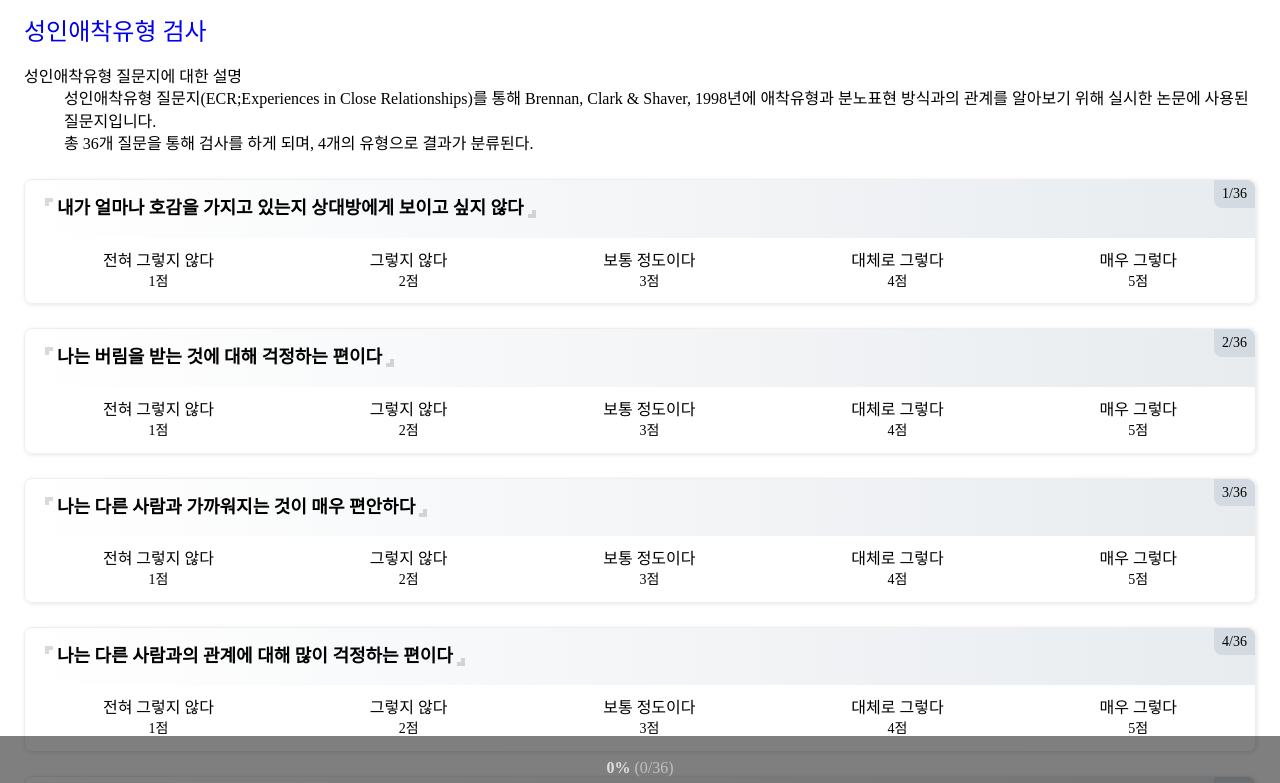
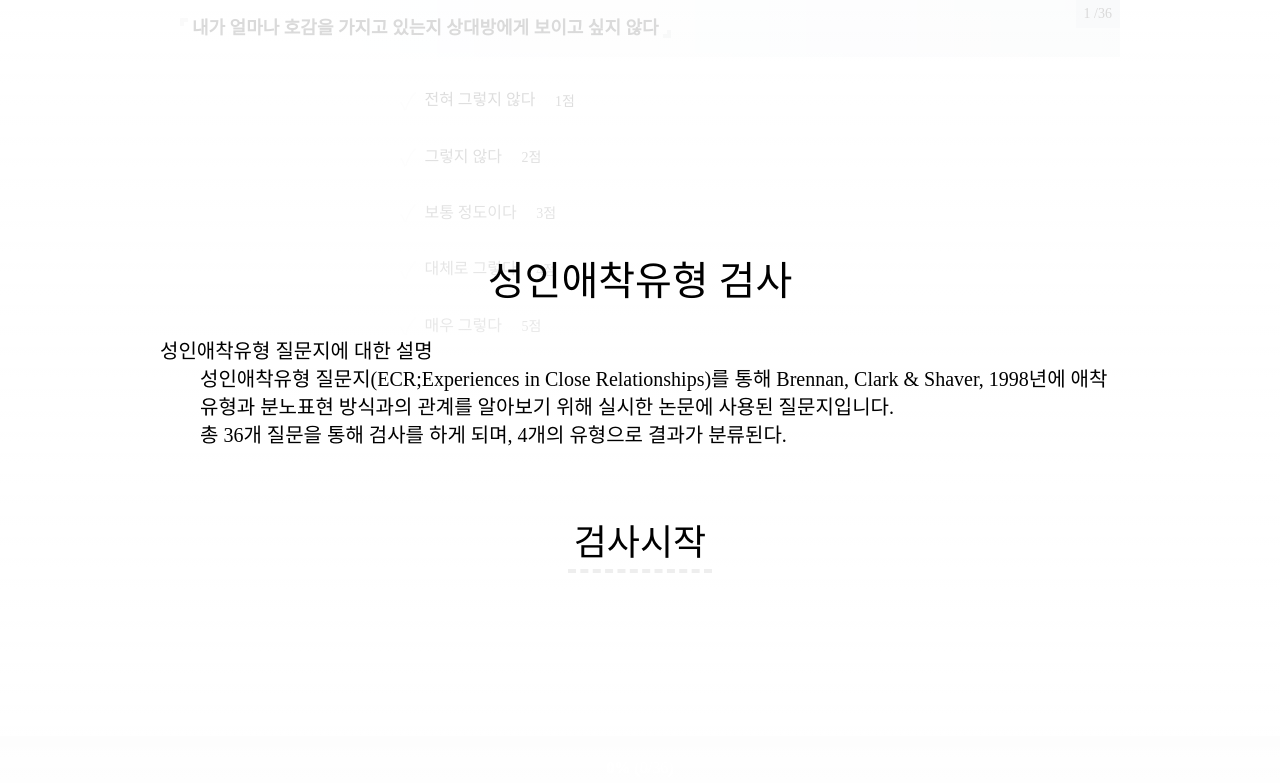
Before and after one commit to oshx/ecr, a Svelte app: page / in a window 1280 px wide. Shown: the top 783 px of the page. Built offline with nearby package versions, Linux system fonts and the light colour scheme.

Commit message:
설문 과정을 세로 진행에서 가로로 넘기는 방식으로 수정

```diff
--- a/src/App.svelte
+++ b/src/App.svelte
@@ -7,8 +7,15 @@
 
 <style>
 :global(html, body) {
+  margin: 0;
+  padding: 0;
   font-size: 16px;
   line-height: 1.4;
+}
+
+:global(div) {
+  margin: 0;
+  padding: 0;
 }
 
 :global(h1, h2, h3, h4, h5, h6) {
--- a/src/components/ExperimentIndicator.svelte
+++ b/src/components/ExperimentIndicator.svelte
@@ -3,6 +3,7 @@
   export let progress = 0;
 
   $: completed = progress === total;
+  $: percent = Math.round(progress / total * 100);
 </script>
 
 {#if total}
@@ -12,8 +13,8 @@
         <button type="submit">결과 보기</button>
       {:else}
         <strong>
-          <i style={`width:${(progress / total) * 100}%`}></i>
-          <span>{Math.round((progress / total) * 100)}%</span>
+          <i style={`width:${percent}%`}></i>
+          <span>{percent}%</span>
           <em>({progress}/{total})</em>
         </strong>
       {/if}
--- a/src/components/ExperimentSheet.svelte
+++ b/src/components/ExperimentSheet.svelte
@@ -6,16 +6,26 @@
 
   export let message = null;
 
+  let scrollTimer = 0;
+
   const dispatch = createEventDispatcher();
 
-  async function handleUpdate() {
-    return window.document
-      .querySelector(
-        `#experiment-card${answerList.findIndex((value) => !value)}`
-      )
-      ?.scrollIntoView({
+  function handleNextCenter() {
+    const next = answerList.findIndex(value => !value);
+    if (!next) return;
+    return window.document.getElementById("track").scrollTo({
+      left: window.document.getElementById("_" + next).offsetLeft,
       behavior: "smooth",
     });
+  }
+
+  function handleScroll() {
+    clearTimeout(scrollTimer);
+    return scrollTimer = setTimeout(handleNextCenter, 500);
+  }
+
+  async function handleUpdate() {
+    handleNextCenter();
   }
 
   const createChangeEventHandler = (index) => (changeEvent) => {
@@ -31,14 +41,18 @@
       {message}
     </h2>
   {:else}
+    <div id="track"
+         class="track"
+         on:scroll={handleScroll}>
       {#each QuestionList as question, index}
         <div
-        id={`experiment-card${index}`}
-        class="card"
-        class:card--completed={answerList[index]}
-      >
+          id={`_${index}`}
+          class="container">
+          <div class="card"
+               class:container--completed={answerList[index]}>
             <h2 class="title">
-          <span class="title__prefix">{index + 1}/{QuestionList.length}</span>
+              <span class="title__prefix">{index + 1}
+                /{QuestionList.length}</span>
               <strong class="title__main">{question}</strong>
             </h2>
             <div class="content">
@@ -59,23 +73,43 @@
               {/each}
             </div>
           </div>
+        </div>
       {/each}
+    </div>
   {/if}
 </div>
 
 <style>
+  .track {
+    max-width: 100%;
+    overflow: auto;
+    white-space: nowrap;
+    text-align: center;
+    font-size: 0;
+    line-height: 0;
+  }
+
+  .container {
+    display: inline-block;
+    width: 100%;
+    vertical-align: top;
+  }
+
+  .container.container--middle {
+    vertical-align: middle;
+  }
+
   .card {
-    display: block;
-    margin: 24px auto 0;
-    border: 1px solid #eee;
-    border-radius: 8px;
-    box-shadow: 1px 1px 4px rgba(0, 0, 0, 0.1), inset 0 0 4px #fff;
+    max-width: 960px;
+    margin: 0 auto;
+    white-space: normal;
+    line-height: 1.4;
+    font-size: 14px;
     color: #000;
   }
 
-  .card.card--completed {
-    box-shadow: inset 0 0 4px rgba(0,0,0,0.25), 0 0 128px inset rgba(0, 0, 0, 0.1);
-    color: rgba(0,0,0,.3);
+  h1 {
+    font-size: 24px;
   }
 
   .title {
@@ -84,8 +118,8 @@
     font-size: 18px;
     line-height: 1.4;
     font-weight: 400;
-    border-radius: 8px 8px 0 0;
     color: inherit;
+    text-align: left;
     background-image: linear-gradient(90deg, transparent, rgba(33, 66, 99, 0.1));
   }
 
@@ -100,11 +134,10 @@
     font-size: 14px;
     font-weight: 400;
     padding: 4px 8px;
-    border-radius: 4px 4px 0 0;
     text-align: right;
-    background-color: rgba(33,66,99,.1);
-    border-radius: 0 8px 0 8px;
+    background-color: rgba(33, 66, 99, .1);
   }
+
   .title__main {
     display: block;
     padding: 16px;
@@ -117,7 +150,7 @@
     content: "";
     display: inline-block;
     margin: 0 4px;
-    border: 4px solid rgba(0,0,0,.15);
+    border: 4px solid rgba(0, 0, 0, .15);
     width: 4px;
     height: 4px;
   }
@@ -135,23 +168,17 @@
   }
 
   .content {
-    display: flex;
-    flex-direction: row;
-    justify-content: stretch;
+    padding: 16px;
   }
 
   .item {
     position: relative;
-    display: flex;
-    margin: 4px;
-    padding: 8px 4px;
-    flex-direction: column;
-    text-align: center;
-    align-items: center;
+    max-width: 480px;
+    display: block;
+    margin: 0 auto;
+    padding: 16px;
     word-break: keep-all;
-    justify-content: center;
-    flex-grow: 1;
-    flex-shrink: 1;
+    text-align: left;
   }
 
   .item input {
@@ -165,25 +192,66 @@
   }
 
   .item input:checked + strong::before {
+    color: #369;
+  }
+
+  .item input:checked + strong::after,
+  .item input:checked ~ em::before {
+    opacity: 1;
+  }
+
+  .item strong {
+    position: relative;
+    display: inline-block;
+    vertical-align: middle;
+    padding-right: 8px;
+    margin-right: 8px;
+    font-size: 16px;
+    font-weight: 400;
+  }
+
+  .item strong::before {
     content: '\2713';
+    margin-right: 8px;
+    display: inline-block;
+    vertical-align: middle;
+    text-align: center;
+    font-size: 24px;
+    line-height: 1;
+    color: #eee;
+  }
+
+  .item strong::after {
+    content: '';
+    position: absolute;
+    left: 0;
+    right: 0;
+    bottom: 0;
+    border-bottom: 4px dashed rgba(33, 66, 99, .25);
+    opacity: 0;
+    transition: opacity .25s ease;
+  }
+
+  .item em {
+    position: relative;
+    display: inline-block;
+    vertical-align: middle;
+    font-size: 14px;
+    font-weight: 400;
+    font-style: normal;
+  }
+
+  .item em::before {
+    content: '';
     position: absolute;
     top: 0;
     right: 0;
     bottom: 0;
     left: 0;
-    text-align: center;
-    font-size: 48px;
-    line-height: 1;
-    color: rgba(66,99,196,.75);
-  }
-
-  .item strong {
-    font-size: 16px;
-    font-weight: 400;
-  }
-  .item em {
-    font-size: 14px;
-    font-weight: 400;
-    font-style: normal;
+    margin: -4px -8px;
+    border: 4px dashed rgba(33, 66, 99, .25);
+    border-radius: 100%;
+    opacity: 0;
+    transition: opacity .25s ease;
   }
 </style>
--- a/src/components/InformationSheet.svelte
+++ b/src/components/InformationSheet.svelte
@@ -1,7 +1,20 @@
 <script>
-  import {QuestionList, ResultList} from "../core/constants"
+  import { QuestionList, ResultList } from "../core/constants";
+
+  export let intro = false;
+
+  let block = !!intro;
+
+  function handleClickStart() {
+    block = false;
+  }
 </script>
 
+<div class="container" class:fullscreen={intro} class:hide={!block}>
+  <div class="content">
+    {#if intro}
+      <h1>성인애착유형 검사</h1>
+    {/if}
     <dl>
       <dt>성인애착유형 질문지에 대한 설명</dt>
       <dd>
@@ -9,10 +22,95 @@
         Shaver, 1998년에 애착유형과 분노표현 방식과의 관계를 알아보기 위해 실시한 논문에 사용된 질문지입니다.
       </dd>
       <dd>
-    총 {QuestionList.length}개 질문을 통해 검사를 하게 되며, {ResultList.length}개의 유형으로 결과가
+        총 {QuestionList.length}개 질문을 통해 검사를 하게 되며, {ResultList.length}개의 유형으로
+        결과가
         분류된다.
       </dd>
     </dl>
+    {#if intro}
+      <button on:click={handleClickStart}>검사시작</button>
+    {/if}
+  </div>
+</div>
 
 <style>
+  @keyframes fade-out {
+    0% {
+      z-index: 1;
+      opacity: 1;
+    }
+
+    99% {
+      z-index: 1;
+      opacity: 0;
+    }
+
+    100% {
+      z-index: 0;
+      opacity: 0;
+    }
+  }
+
+  .fullscreen {
+    position: fixed;
+    top: 0;
+    right: 0;
+    bottom: 0;
+    left: 0;
+    background-image: linear-gradient(0deg, #fff 0, rgba(255, 255, 255, .85) 100%);
+    font-size: 14px;
+    line-height: 1.4;
+    z-index: 1;
+  }
+
+  .hide {
+    animation: fade-out .75s 1 ease;
+    opacity: 0;
+    z-index: -1;
+  }
+
+  .container {
+    user-select: none;
+    text-align: center;
+    white-space: nowrap;
+    line-height: 0;
+    font-size: 0;
+  }
+
+  .container::before {
+    content: '';
+    display: inline-block;
+    height: 100%;
+    vertical-align: middle;
+  }
+
+  .content {
+    display: inline-block;
+    vertical-align: middle;
+    padding: 16px;
+    font-size: 20px;
+    line-height: 1.4;
+    white-space: normal;
+  }
+
+  h1, dl {
+    max-width: 960px;
+    margin-left: auto;
+    margin-right: auto;
+  }
+
+  dl {
+    text-align: left;
+  }
+
+  button {
+    display: inline-block;
+    margin: 48px auto 0;
+    border: 0 none;
+    border-bottom: 4px dashed #eee;
+    background: none transparent;
+    font-size: 36px;
+    line-height: 1.4;
+    cursor: pointer;
+  }
 </style>
--- a/src/components/TopNavigation.svelte
+++ /dev/null
@@ -1,25 +0,0 @@
-<script>
-  import {href, link} from "../router/helper";
-  import {PATH_EXPERIMENT} from "../router/routes.config";
-</script>
-
-<h1 title="ECR Test">
-  <a href={href(PATH_EXPERIMENT)} use:link>
-    성인애착유형 검사
-  </a>
-</h1>
-
-<style>
-  h1 {
-    font-size: 24px;
-  }
-  h1 a {
-    text-decoration: none;
-    cursor: pointer;
-  }
-  h1 a:hover,
-  h1 a:focus,
-  h1 a:active {
-    text-decoration: underline;
-  }
-</style>
--- a/src/pages/Experiment.page.svelte
+++ b/src/pages/Experiment.page.svelte
@@ -3,12 +3,10 @@
   import { convertAnswerToParam } from "../core/ecr";
   import { href, push } from "../router/helper";
   import { PATH_RESULT } from "../router/routes.config";
-  import TopNavigation from "../components/TopNavigation.svelte";
-  import InformationSheet from "../components/InformationSheet.svelte";
   import ExperimentSheet from "../components/ExperimentSheet.svelte";
   import ExperimentIndicator from "../components/ExperimentIndicator.svelte";
   import Message from "../components/Message.svelte";
-  import Corset from "../components/layouts/Corset.svelte";
+  import InformationSheet from "../components/InformationSheet.svelte";
 
   let message = null;
   let answerList = Array(QuestionList.length).fill(0);
@@ -34,10 +32,8 @@
 <svelte:head>
   <title>검사 시작 - {SERVICE_NAME}</title>
 </svelte:head>
-<Corset>
+<InformationSheet intro={true} />
 <form on:submit|preventDefault={handleSubmit}>
-    <TopNavigation />
-    <InformationSheet />
   <ExperimentSheet {answerList} on:select={handleSelect} />
   <ExperimentIndicator
     progress={answerList.filter((answer) => answer !== 0).length}
@@ -45,4 +41,3 @@
   />
   <Message {message} on:resolve={resolveMessage} />
 </form>
-</Corset>
```
Lines whose indentation alone changed are shown as unchanged.
